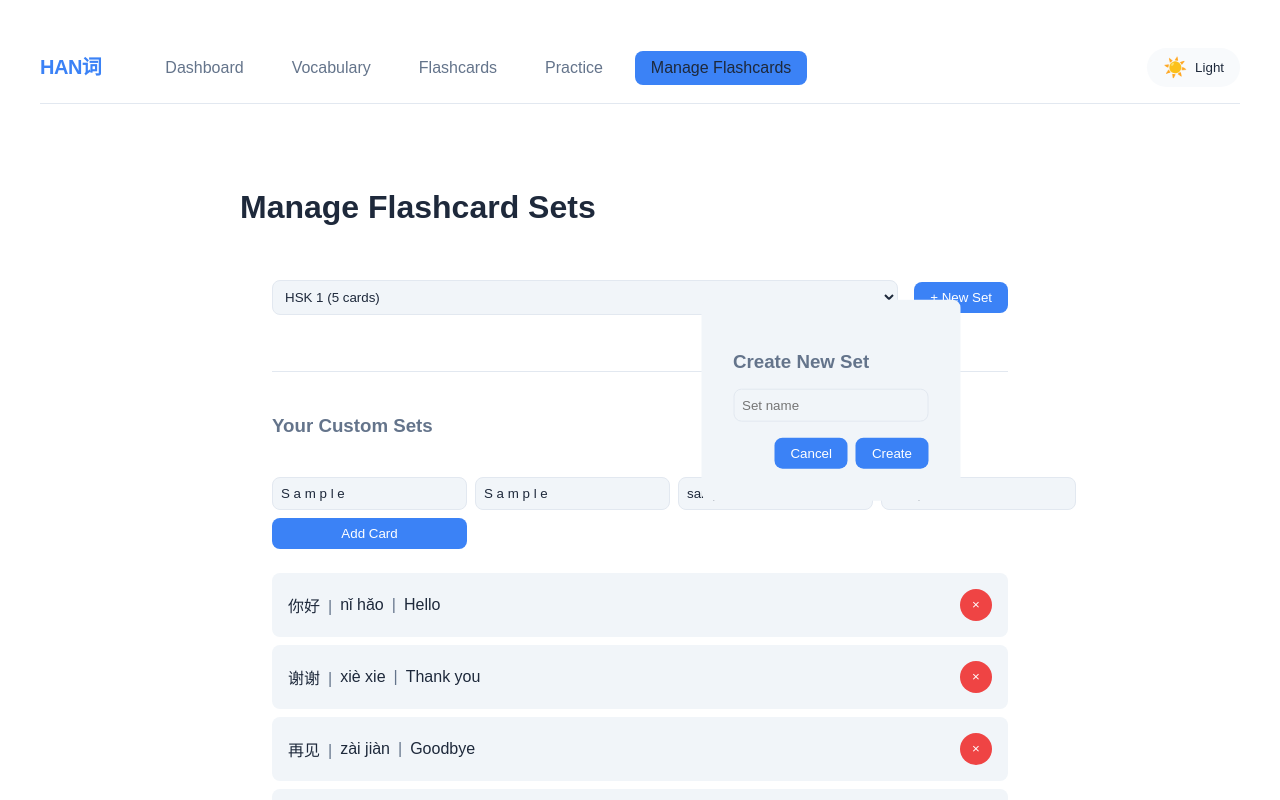
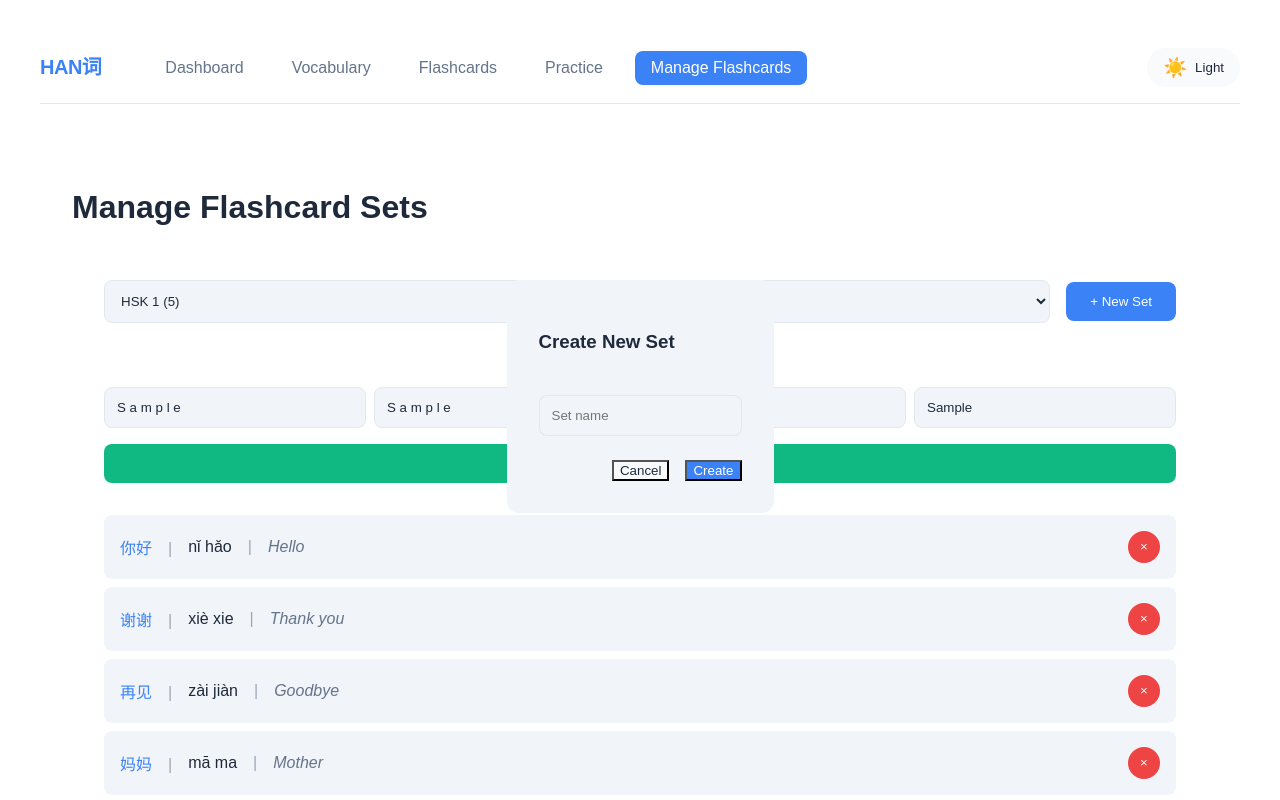
Before and after one commit to hanna0953/HanCi-App, a Vue app in the folder Hanci_app/: page /manage-flashcards in a window 1280 px wide. Both pictures are taken after typing "Sample", "Sample", "Sample", "Sample" into the empty fields and a click on the button "+ New Set". Shown: the top 800 px of the page. Built offline with nearby package versions, Linux system fonts and the light colour scheme.

Commit message:
better colors for dark mode and overall functionality improvement

```diff
--- a/Hanci_app/src/App.vue
+++ b/Hanci_app/src/App.vue
@@ -21,6 +21,8 @@ import NavBar from '@/components/NavBar.vue'
   --bg-secondary: #f8fafc;
   --bg-surface: #f1f5f9;
   --border: #e2e8f0;
+  --flashcard-bg: #ffffff;
+  --flashcard-text: #ffffff;
 
   /* Dark theme */
   &[data-theme="dark"] {
@@ -35,6 +37,8 @@ import NavBar from '@/components/NavBar.vue'
     --bg-secondary: #1e293b;
     --bg-surface: #334155;
     --border: #475569;
+    --flashcard-bg: #1e293b;
+    --flashcard-text: #0f172a;
   }
 }
 
--- a/Hanci_app/src/components/FlashcardManager.vue
+++ b/Hanci_app/src/components/FlashcardManager.vue
@@ -1,99 +1,99 @@
 <template>
     <div class="flashcard-manager">
-        <div class="set-selector">
+        <div class="header">
+        <div class="controls">
             <select v-model="currentSetName" @change="store.currentSetName = currentSetName">
             <optgroup label="HSK Levels">
                 <option v-for="level in hskLevels" :key="level" :value="level">
-                {{ level }} ({{ store.flashcardSets[level]?.length || 0 }} cards)
+                {{ level }} ({{ store.flashcardSets[level]?.length || 0 }})
                 </option>
             </optgroup>
             <optgroup label="Custom Sets">
-            <option
-                v-for="(set, name) in customSets"
-                :key="name"
-                :value="name"
-            >
-                {{ name }} ({{ set.length }} cards)
+                <option v-for="(set, name) in customSets" :key="name" :value="name">
+                {{ name }} ({{ set.length }})
                 </option>
             </optgroup>
             </select>
-        <button @click="showNewSetDialog = true">+ New Set</button>
+            <button @click="showNewSetDialog = true" class="new-set-btn">
+            + New Set
+            </button>
+        </div>
+        </div>
+
+        <div class="content">
+        <div class="card-creator">
+            <div class="input-group">
+            <input v-model="newCard.simplified" placeholder="Simplified" @input="formatField('simplified')">
+            <input v-model="newCard.traditional" placeholder="Traditional" @input="formatField('traditional')">
+            <input v-model="newCard.pinyin" placeholder="Pinyin" @input="formatPinyin">
+            <input v-model="newCard.english" placeholder="English" @input="formatEnglish">
+            </div>
+            <button @click="addCard" class="add-card-btn">
+            Add Card
+            </button>
+        </div>
+
+        <div class="card-list">
+            <div v-for="(card, index) in store.currentSet" :key="index" class="card-item">
+            <div class="card-info">
+                <span class="characters">{{ card.simplified }}</span>
+                <span class="pinyin">{{ card.pinyin }}</span>
+                <span class="english">{{ card.english }}</span>
+            </div>
+            <button @click="store.removeCard(index)" class="delete-card-btn">
+                ×
+            </button>
+            </div>
         </div>
 
         <div class="custom-sets">
             <h3>Your Custom Sets</h3>
             <div v-for="(set, name) in customSets" :key="name" class="set-item">
-            <span>{{ name }} ({{ set.length }} cards)</span>
-            <button @click="deleteSet(name)" class="delete-set">
+            <span>{{ name }}</span>
+            <div class="set-actions">
+                <button class="menu-btn" @click.stop="toggleMenu(name)">⋯</button>
+                <div v-if="activeMenu === name" class="dropdown-menu">
+                <button @click="deleteSet(name)" class="menu-item delete">
                     Delete Set
                 </button>
                 </div>
             </div>
-
-        <div class="card-form">
-        <input
-            v-model="newCard.simplified"
-            placeholder="Simplified"
-            @input="formatSimplified"
-        >
-        <input
-            v-model="newCard.traditional"
-            placeholder="Traditional"
-            @input="formatTraditional"
-        >
-        <input
-            v-model="newCard.pinyin"
-            placeholder="Pinyin"
-            @input="formatPinyin"
-        >
-        <input
-            v-model="newCard.english"
-            placeholder="English"
-            @input="formatEnglish"
-        >
-        <button @click="addCard">Add Card</button>
             </div>
-
-        <div class="card-list">
-        <div v-for="(card, index) in store.currentSet" :key="index" class="card-item">
-            <div class="card-content">
-            <span class="characters">{{ card.simplified }}</span>
-            <span class="pinyin">{{ card.pinyin }}</span>
-            <span class="english">{{ card.english }}</span>
-            </div>
-            <button @click="store.removeCard(index)" class="delete-btn">×</button>
         </div>
         </div>
 
         <dialog v-if="showNewSetDialog" class="set-dialog" open>
+        <div class="dialog-content">
             <h3>Create New Set</h3>
             <input
             v-model="newSetName"
             placeholder="Set name"
             @keyup.enter="createNewSet"
+            class="set-name-input"
             >
             <div class="dialog-actions">
-            <button @click="showNewSetDialog = false">Cancel</button>
-            <button @click="createNewSet">Create</button>
+            <button @click="showNewSetDialog = false" class="cancel-btn">
+                Cancel
+            </button>
+            <button @click="createNewSet" class="confirm-btn">
+                Create
+            </button>
+            </div>
         </div>
         </dialog>
     </div>
 </template>
 
 <script setup>
-import { ref, computed } from 'vue'
+import { ref, computed, onMounted, onBeforeUnmount } from 'vue'
 import { useStudyStore } from '@/stores/useStudyStore'
 
 const store = useStudyStore()
 const currentSetName = ref(store.currentSetName)
-const newCard = ref({
-    simplified: '',
-    traditional: '',
-    pinyin: '',
-    english: ''
-})
+const newCard = ref({ simplified: '', traditional: '', pinyin: '', english: '' })
 const newSetName = ref('')
 const showNewSetDialog = ref(false)
+const activeMenu = ref(null)
 
 const hskLevels = computed(() =>
     Object.keys(store.flashcardSets).filter(name => name.startsWith('HSK'))
@@ -105,125 +105,143 @@ const customSets = computed(() =>
         .reduce((obj, [key, val]) => ({ ...obj, [key]: val }), {})
 )
 
-function addCard() {
-    if (newCard.value.simplified.trim() === '') return
-
+const addCard = () => {
+    if (newCard.value.simplified.trim()) {
         store.addCard({ ...newCard.value })
-    newCard.value = {
-        simplified: '',
-        traditional: '',
-        pinyin: '',
-        english: ''
+        newCard.value = { simplified: '', traditional: '', pinyin: '', english: '' }
     }
 }
 
-function createNewSet() {
+const createNewSet = () => {
     const setName = newSetName.value.trim()
-    if (!setName) return
-
-    if (store.createNewSet(setName)) {
+    if (setName && store.createNewSet(setName)) {
         currentSetName.value = setName
         newSetName.value = ''
         showNewSetDialog.value = false
-    } else {
-        alert(`Set "${setName}" already exists!`)
     }
 }
 
-function deleteSet(setName) {
-    if (setName.startsWith('HSK')) {
-        alert('Cannot delete default HSK sets!')
-        return
+const deleteSet = (setName) => {
+    if (!setName.startsWith('HSK')) {
+        store.deleteSet(setName)
     }
-    store.deleteSet(setName)
+}
+
+const toggleMenu = (setName) => {
+    activeMenu.value = activeMenu.value === setName ? null : setName
+}
+
+const clickHandler = (e) => {
+    if (!e.target.closest('.set-actions')) {
+        activeMenu.value = null
+    }
 }
 
 // Formatting functions
-const formatSimplified = (e) => {
-    newCard.value.simplified = e.target.value
+const formatField = (field) => {
+    newCard.value[field] = newCard.value[field]
         .replace(/ /g, '')
-        .replace(/([a-zA-Z])/g, ' $1').trim()
-        .replace(/ +/g, ' ')
-}
-
-const formatTraditional = (e) => {
-    newCard.value.traditional = e.target.value
-        .replace(/ /g, '')
-        .replace(/([a-zA-Z])/g, ' $1').trim()
-        .replace(/ +/g, ' ')
+        .replace(/([a-zA-Z])/g, ' $1')
+        .trim()
+        .replace(/\s+/g, ' ')
 }
 
 const formatPinyin = (e) => {
     newCard.value.pinyin = e.target.value
-        .replace(/([a-z])([A-Z])/g, '$1 $2')
+        .toLowerCase()
         .replace(/(\d)(?=\D)/g, '$1 ')
-        .replace(/ +/g, ' ')
+        .replace(/\s+/g, ' ')
         .trim()
-        .toLowerCase()
 }
 
 const formatEnglish = (e) => {
     newCard.value.english = e.target.value
         .replace(/,/g, ', ')
-        .replace(/ +/g, ' ')
+        .replace(/\s+/g, ' ')
         .trim()
 }
+
+// Event listeners
+onMounted(() => document.addEventListener('click', clickHandler))
+onBeforeUnmount(() => document.removeEventListener('click', clickHandler))
 </script>
 
 <style scoped>
-/* Include all previous styles from earlier answer */
 .flashcard-manager {
     display: flex;
     flex-direction: column;
-    gap: 1.5rem;
+    gap: 2rem;
     padding: 2rem;
-    max-width: 800px;
+    max-width: 1200px;
     margin: 0 auto;
 }
 
-.set-selector {
+.header {
+    display: flex;
+    flex-direction: column;
+    gap: 1.5rem;
+    margin-bottom: 2rem;
+}
+
+.controls {
     display: flex;
     gap: 1rem;
     align-items: center;
 }
 
 select {
-    padding: 0.5rem;
+    flex: 1;
+    padding: 0.75rem;
+    border: 1px solid var(--border);
     border-radius: 0.5rem;
-    border: 1px solid var(--border);
     background: var(--bg-surface);
     color: var(--text-primary);
-    flex-grow: 1;
 }
 
-.card-form {
+.new-set-btn {
+    padding: 0.75rem 1.5rem;
+    background: var(--primary);
+    color: white;
+    border: none;
+    border-radius: 0.5rem;
+    cursor: pointer;
+}
+
+.card-creator {
+    display: flex;
+    flex-direction: column;
+    gap: 1rem;
+    margin-bottom: 2rem;
+}
+
+.input-group {
     display: grid;
     grid-template-columns: repeat(4, 1fr);
     gap: 0.5rem;
 }
 
 input {
-    padding: 0.5rem;
+    padding: 0.75rem;
+    border: 1px solid var(--border);
     border-radius: 0.5rem;
-    border: 1px solid var(--border);
     background: var(--bg-surface);
     color: var(--text-primary);
 }
 
-button {
-    padding: 0.5rem 1rem;
+.add-card-btn {
+    padding: 0.75rem;
+    background: var(--success);
+    color: white;
+    border: none;
     border-radius: 0.5rem;
-    border: none;
-    background: var(--primary);
-    color: white;
     cursor: pointer;
-    transition: opacity 0.2s;
 }
 
 .card-list {
     display: flex;
     flex-direction: column;
     gap: 0.5rem;
+    margin-bottom: 2rem;
 }
 
 .card-item {
@@ -235,22 +253,76 @@ button {
     border-radius: 0.5rem;
 }
 
-.delete-btn {
+.delete-card-btn {
     background: #ef4444;
+    color: white;
+    border: none;
+    border-radius: 50%;
     width: 2rem;
     height: 2rem;
-    border-radius: 50%;
+    cursor: pointer;
+}
+
+.custom-sets {
+    border-top: 1px solid var(--border);
+    padding-top: 2rem;
+}
+
+.set-item {
+    display: flex;
+    justify-content: space-between;
+    align-items: center;
+    padding: 1rem;
+    margin: 0.5rem 0;
+    background: var(--bg-surface);
+    border-radius: 0.5rem;
+}
+
+.set-actions {
+    position: relative;
+}
+
+.menu-btn {
+    background: none;
+    border: none;
+    color: var(--text-secondary);
+    cursor: pointer;
+    padding: 0 0.5rem;
+    font-size: 1.25rem;
+    line-height: 1;
+}
+
+.dropdown-menu {
+    position: absolute;
+    right: 0;
+    top: 100%;
+    background: var(--bg-surface);
+    border: 1px solid var(--border);
+    border-radius: 0.5rem;
+    box-shadow: 0 2px 8px rgba(0, 0, 0, 0.1);
+    z-index: 10;
+    min-width: 120px;
+}
+
+.menu-item {
+    padding: 0.75rem;
+    width: 100%;
+    text-align: left;
+    background: none;
+    border: none;
+    cursor: pointer;
+    color: var(--text-primary);
+}
+
+.delete {
+    color: #ef4444;
     padding: 0.5rem 0.5rem;
 }
 
 .set-dialog {
-    position: fixed;
-    top: 50%;
-    left: 50%;
-    transform: translate(-50%, -50%);
+    border: none;
+    border-radius: 0.75rem;
     padding: 2rem;
-    border-radius: 0.5rem;
-    border: none;
     background: var(--bg-surface);
     color: var(--text-primary);
 }
@@ -259,58 +331,59 @@ button {
     background: rgba(0, 0, 0, 0.5);
 }
 
-.dialog-actions {
+.dialog-content {
     display: flex;
-    justify-content: flex-end;
-    gap: 0.5rem;
-    margin-top: 1rem;
+    flex-direction: column;
+    gap: 1.5rem;
 }
 
-.custom-sets {
-    margin-top: 2rem;
-    border-top: 1px solid var(--border);
-    padding-top: 1.5rem;
-}
-
-.set-item {
-    display: flex;
-    justify-content: space-between;
-    align-items: center;
+.set-name-input {
     padding: 0.75rem;
-    margin: 0.5rem 0;
-    background: var(--bg-surface);
+    border: 1px solid var(--border);
     border-radius: 0.5rem;
 }
 
-.delete-set {
-    padding: 0.25rem 0.75rem;
-    background: #ef4444;
-    color: white;
-    border: none;
-    border-radius: 0.25rem;
-    cursor: pointer;
-    padding: 0.5rem 0.5rem;
+.dialog-actions {
+    display: flex;
+    gap: 1rem;
+    justify-content: flex-end;
 }
 
-.delete-set:hover {
-    opacity: 0.8;
+.cancel-btn {
+    background: var(--bg-secondary);
+    color: var(--text-primary);
 }
 
-h3 {
-    color: var(--text-secondary);
-    margin-bottom: 1rem;
+.confirm-btn {
+    background: var(--primary);
+    color: white;
 }
 
-.card-content {
+.card-info {
     display: flex;
-    gap: 0.5rem;
+    gap: 1rem;
     align-items: center;
+}
+
+.characters {
+    font-weight: 500;
+    color: var(--primary);
 }
 
 .characters::after,
 .pinyin::after {
     content: "|";
-    margin-left: 0.5rem;
+    margin-left: 1rem;
     color: var(--text-secondary);
+    opacity: 0.6;
+}
+
+.english {
+    color: var(--text-secondary);
+    font-style: italic;
+}
+
+optgroup {
+    font-style: normal;
 }
 </style>
--- a/Hanci_app/src/components/NavBar.vue
+++ b/Hanci_app/src/components/NavBar.vue
@@ -55,7 +55,7 @@ nav a:hover {
 }
 
 nav a.router-link-exact-active {
-  color: var(--text-primary);
+  color: white;
   background: var(--primary);
 }
 </style>
--- a/Hanci_app/src/components/WordList.vue
+++ b/Hanci_app/src/components/WordList.vue
@@ -41,13 +41,12 @@ defineEmits(['study-word'])
   display: flex;
   align-items: center;
   padding: 1rem;
-  background: white;
   border-radius: 0.5rem;
   box-shadow: 0 1px 3px 0 rgb(0 0 0 / 0.1);
 }
 
 .word-characters {
-  color: var(--text-tertiary);
+  color: var(--text-primary);
   flex: 0 0 120px;
   font-size: 1.2rem;
 }
@@ -68,7 +67,7 @@ defineEmits(['study-word'])
 }
 
 .english {
-  color: var(--text-tertiary);
+  color: var(--text-secondary);
   font-size: 0.9rem;
 }
 
--- a/Hanci_app/src/router/index.js
+++ b/Hanci_app/src/router/index.js
@@ -3,7 +3,7 @@ import DashboardView from '@/views/DashboardView.vue'
 import VocabularyView from '@/views/VocabularyView.vue'
 import FlashcardsView from '@/views/FlashcardsView.vue'
 import PracticeView from '@/views/PracticeView.vue'
-import ManageFlashcardsView from '@/views/ManageFlashcardsView.vue' // Add this import
+import ManageFlashcardsView from '@/views/ManageFlashcardsView.vue'
 
 const router = createRouter({
   history: createWebHistory(import.meta.env.BASE_URL),
--- a/Hanci_app/src/views/ManageFlashcardsView.vue
+++ b/Hanci_app/src/views/ManageFlashcardsView.vue
@@ -12,7 +12,7 @@ import FlashcardManager from '@/components/FlashcardManager.vue'
 <style scoped>
 .manage-view {
   padding: 2rem;
-  max-width: 800px;
+  max-width: 1200px;
   margin: 0 auto;
 }
 </style>
--- a/Hanci_app/src/views/PracticeView.vue
+++ b/Hanci_app/src/views/PracticeView.vue
@@ -39,7 +39,8 @@
 
 .practice-card {
   padding: 2rem;
-  background: white;
+  background: var(--bg-surface);
+  border: 1px solid var(--border);
   border-radius: 0.5rem;
   box-shadow: 0 1px 3px 0 rgb(0 0 0 / 0.1);
   text-decoration: none;
@@ -59,6 +60,6 @@
 
 .practice-card p {
   margin: 0;
-  color: var(--text-tertiary);
+  color: var(--text-secondary);
 }
 </style>
```
Also changed, not shown: Hanci_app/src/components/Flashcard.vue (+9 -7 lines), Hanci_app/src/views/DashboardView.vue (+6 -3 lines), Hanci_app/src/views/VocabularyView.vue (+22 -0 lines). Lines whose indentation alone changed are shown as unchanged.
